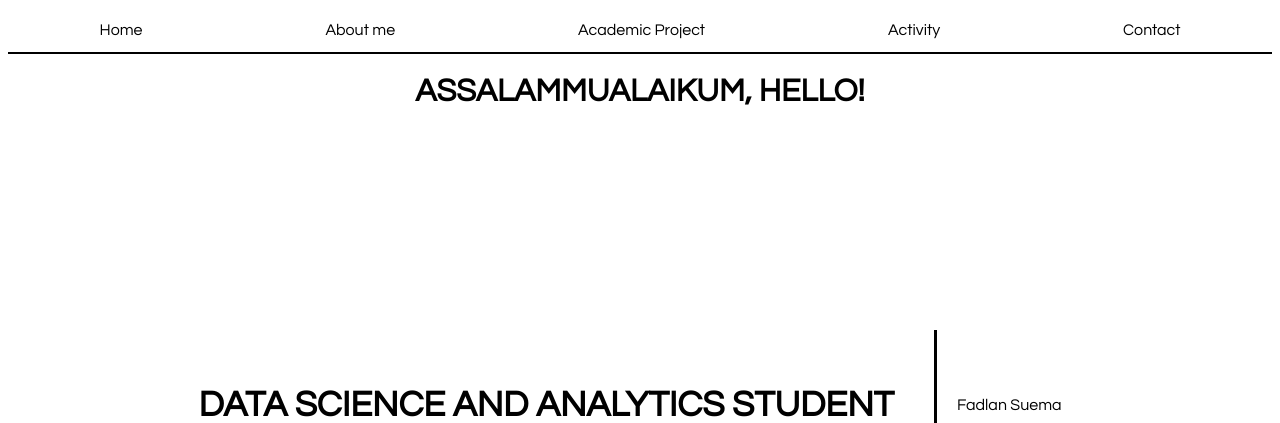
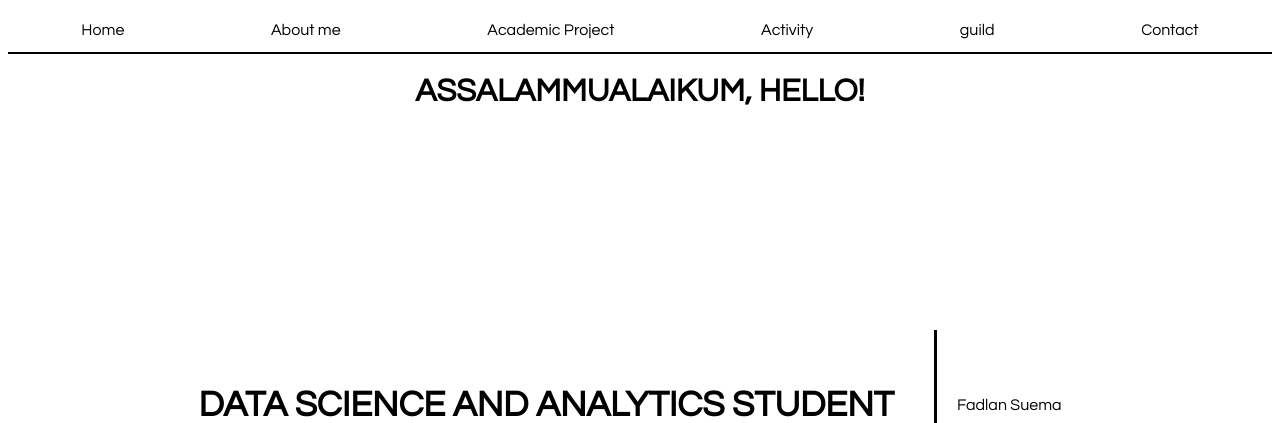
Before and after one commit to phqsuema123/personal-web, a Django app: page / in a window 1280 px wide. Shown: the top 423 px of the page. Run offline with Django 3.2, Linux system fonts and the light colour scheme; some libraries are stand-ins or nearby versions.

Commit message:
add guild

```diff
--- a/personalweb/myweb/static/hmm.css
+++ b/personalweb/myweb/static/hmm.css
@@ -191,10 +191,16 @@ section{
     padding: 100px 20px;
 }
 
+#share {
+    padding: 100px 20px;
+}
+
 
 #contact {
     padding: 100px 20px;
 }
+
+
 
 #pact {
     font-size: 20px;
--- a/personalweb/myweb/templates/index.html
+++ b/personalweb/myweb/templates/index.html
@@ -15,6 +15,7 @@
             <li><a href="#about-me">About me</a></li>
             <li><a href="#academic-project">Academic Project</a></li>
             <li><a href="#activity">Activity</a></li>
+            <li><a href="#guild">guild</a></li>
             <li><a href="#contact">Contact</a></li>
         </ul>
     </nav>
@@ -92,7 +93,7 @@
     </div>
   </div>
 
-    <section>
+    <section id="guild">
         <h2>Share your advice for those interested in data science.</h2>
         <div id="disqus_thread"></div>
         <script>
```
